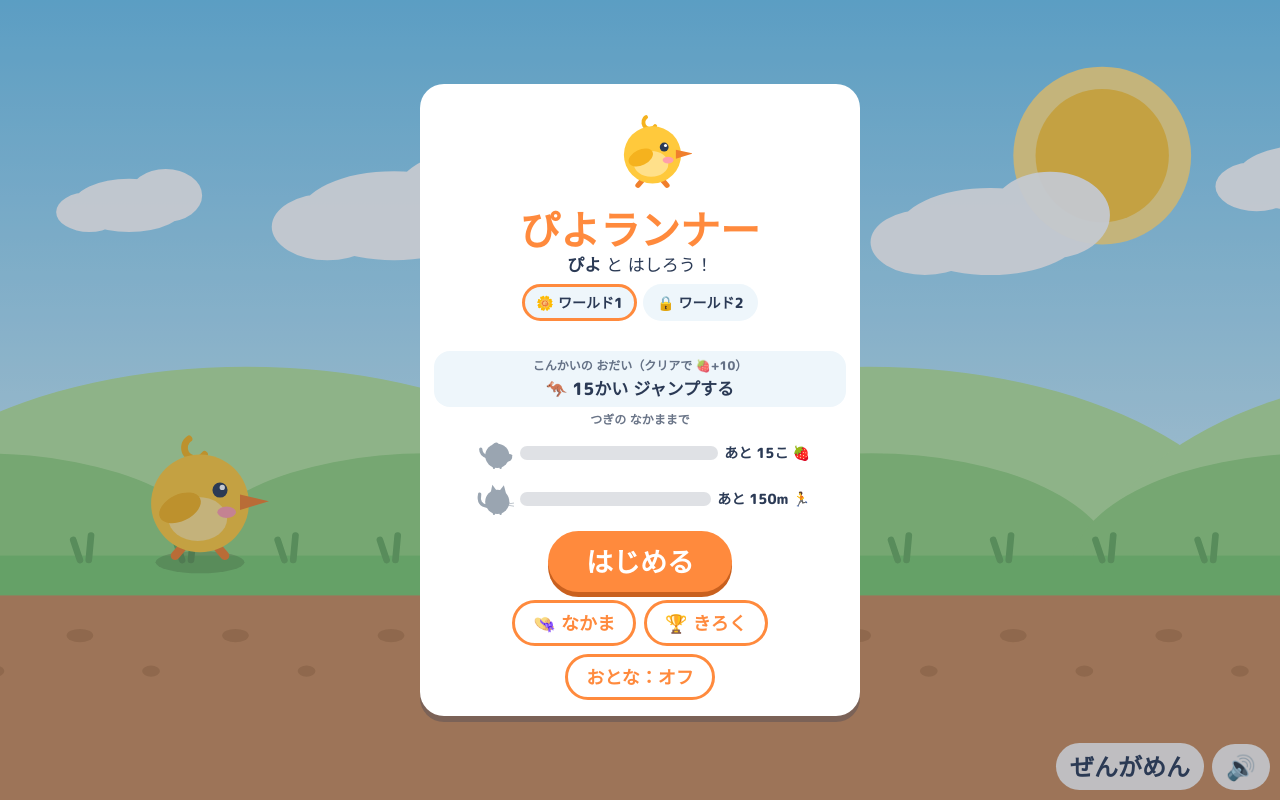
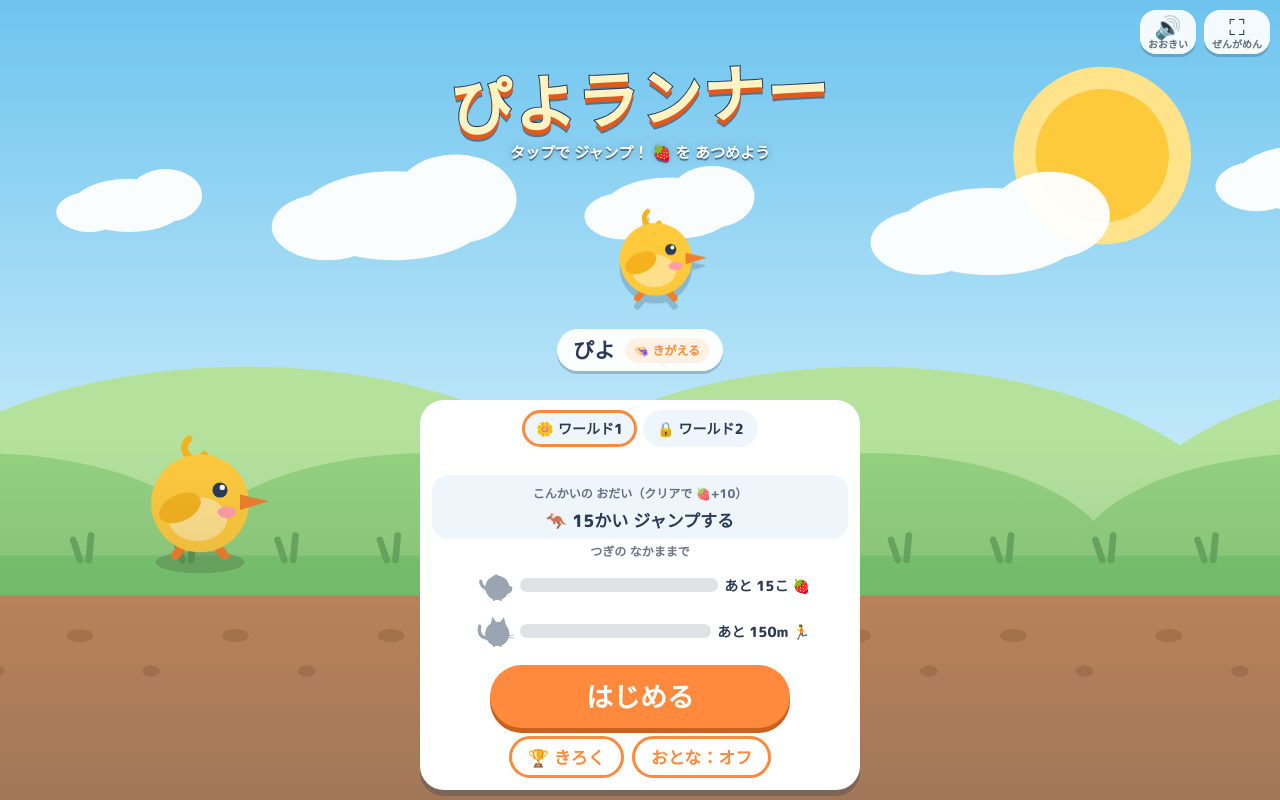
Before and after one commit to Yuh-Mo/piyo-runner, a plain HTML site: page index.html in a window 1280 px wide. Drawn offline with Linux system fonts and the light colour scheme; animation ran at ten frames a second.

Commit message:
Add files via upload

```diff
--- a/index.html
+++ b/index.html
@@ -48,7 +48,35 @@ body{
 .pill{background:rgba(255,255,255,.88);border-radius:999px;padding:5px 14px;display:flex;gap:6px;align-items:center;white-space:nowrap}
 .pill.mini{font-size:clamp(13px,3.4vw,16px);padding:4px 12px}
 .pill.mini.done{background:#FFE9A8}
-#sound,#fsBtn,#pauseBtn{pointer-events:auto;border:0;font:inherit;cursor:pointer;color:inherit}
+#pauseBtn{pointer-events:auto;border:0;font:inherit;cursor:pointer;color:inherit}
+/* ---- title screen ---- */
+.overlay.title{flex-direction:column;justify-content:space-between;align-items:stretch;gap:6px;background:linear-gradient(180deg,rgba(43,58,85,0) 0%,rgba(43,58,85,0) 55%,rgba(43,58,85,.25) 100%);padding:max(10px,env(safe-area-inset-top,0px)) 12px max(10px,env(safe-area-inset-bottom,0px))}
+.quick{position:absolute;top:max(10px,env(safe-area-inset-top,0px));right:10px;display:flex;gap:8px;z-index:2}
+.icon{font:inherit;border:0;cursor:pointer;background:rgba(255,255,255,.92);color:#2B3A55;border-radius:16px;min-width:56px;padding:5px 8px 4px;display:flex;flex-direction:column;align-items:center;gap:0;font-size:22px;line-height:1.1;box-shadow:0 3px 0 rgba(43,58,85,.25)}
+.icon span{font-size:10px;font-weight:800;opacity:.75;white-space:nowrap}
+.icon[hidden]{display:none}
+.icon:active{transform:translateY(2px);box-shadow:0 1px 0 rgba(43,58,85,.25)}
+.quickrow{margin-top:8px}
+.card .icon{background:var(--chip);color:var(--ink);box-shadow:none;min-width:64px}
+.logo{text-align:center;margin-top:58px;flex:none}
+.logo-t{font-size:clamp(40px,12.5vw,62px);font-weight:800;line-height:1;color:#FFF3C4;letter-spacing:.02em;
+  -webkit-text-stroke:2px #2B3A55;paint-order:stroke fill;transform:rotate(-3deg);display:inline-block;
+  text-shadow:0 5px 0 #E05A1D,0 7px 0 rgba(43,58,85,.6);}
+.logo-s{margin:12px 0 0;font-size:clamp(13px,3.6vw,15px);font-weight:800;color:#fff;text-shadow:0 2px 0 rgba(43,58,85,.6),0 0 6px rgba(43,58,85,.4)}
+.hstage{flex:1;display:flex;flex-direction:column;align-items:center;justify-content:center;gap:4px;min-height:0}
+.hstage .hero{filter:drop-shadow(0 8px 0 rgba(43,58,85,.22));animation:bob 1.4s ease-in-out infinite}
+@keyframes bob{0%,100%{transform:translateY(0)}50%{transform:translateY(-6px)}}
+.nametag{font:inherit;border:0;cursor:pointer;background:rgba(255,255,255,.95);color:#2B3A55;border-radius:999px;padding:5px 14px 5px 16px;display:flex;align-items:center;gap:10px;box-shadow:0 3px 0 rgba(43,58,85,.25)}
+.nametag b{font-size:clamp(17px,4.8vw,21px);font-weight:800}
+.nametag span{font-size:12px;font-weight:800;color:var(--accent);background:#FFF1E3;border-radius:999px;padding:3px 9px}
+.panel{background:var(--card);color:var(--ink);border-radius:24px;padding:10px 12px 12px;text-align:center;max-width:440px;width:100%;margin:0 auto;box-shadow:0 6px 0 rgba(43,58,85,.3);flex:none;max-height:62%;overflow-y:auto}
+.panel > * + *{margin-top:6px}
+.panel .mission{margin:6px 0 0}
+.panel button.go{margin-top:10px;width:min(100%,300px);padding:11px 20px}
+.panel .row{margin-top:8px}
+.panel .sub{padding:5px 16px;min-height:38px;font-size:clamp(14px,4vw,17px)}
+@media (max-height:640px){.logo{margin-top:50px}.logo-t{font-size:clamp(32px,10vw,46px)}.logo-s{display:none}.hstage .hero{transform:scale(.8)}.panel .progwrap{display:none}}
+
 .overlay{position:absolute;inset:0;display:flex;align-items:center;justify-content:center;padding:12px;background:rgba(43,58,85,.28)}
 .overlay[hidden]{display:none}
 .card{
@@ -247,31 +275,36 @@ button.sub.small{font-size:15px;padding:4px 14px;margin-top:4px}
           <button class="sub" id="restartBtn">はじめから</button>
           <button class="sub" id="quitBtn">トップへ</button>
         </div>
+        <div class="row quickrow">
+          <button class="icon volBtn" aria-label="おんりょう">🔊<span>おおきい</span></button>
+          <button class="icon fsBtn" aria-label="ぜんがめん きりかえ" hidden>⛶<span>ぜんがめん</span></button>
+        </div>
       </div>
     </div>
   </div>
-  <div class="hud" style="justify-content:flex-end;top:auto;bottom:10px;align-items:center">
-    <button class="pill" id="fsBtn" aria-label="ぜんがめん きりかえ" hidden>ぜんがめん</button>
-    <button class="pill" id="sound" aria-label="おと オン・オフ">🔊</button>
-  </div>
-
-  <div class="overlay" id="startScreen">
-    <div class="card">
-      <canvas class="hero" id="heroCv" data-size="104"></canvas>
-      <h1>ぴよランナー</h1>
-      <p><b id="heroName">ぴよ</b> と はしろう！</p>
+  <div class="overlay title" id="startScreen">
+    <div class="quick">
+      <button class="icon volBtn" aria-label="おんりょう">🔊<span>おおきい</span></button>
+      <button class="icon fsBtn" aria-label="ぜんがめん きりかえ" hidden>⛶<span>ぜんがめん</span></button>
+    </div>
+    <div class="logo">
+      <div class="logo-t">ぴよランナー</div>
+      <p class="logo-s">タップで ジャンプ！ 🍓 を あつめよう</p>
+    </div>
+    <div class="hstage">
+      <canvas class="hero" id="heroCv" data-size="132"></canvas>
+      <button class="nametag" id="pickBtn1" aria-label="なかまを えらぶ"><b id="heroName">ぴよ</b><span>👒 きがえる</span></button>
+    </div>
+    <div class="panel">
       <div class="tools" id="worldRow"></div>
       <div class="tools" id="dbgRow" hidden></div>
-      <p class="soft" id="worldCond" style="font-size:13px;min-height:1.2em;margin:2px 0 0"></p>
+      <p class="soft" id="worldCond" style="font-size:12px;min-height:1.2em;margin:2px 0 0"></p>
       <div class="mission" id="missionBox"></div>
       <div class="progwrap" id="progStart"></div>
-      <div class="btns">
-        <button class="go" id="startBtn">はじめる</button>
-        <div class="row">
-          <button class="sub" id="pickBtn1">👒 なかま</button>
-          <button class="sub" id="rankBtn">🏆 きろく</button>
-          <button class="sub" id="adultBtn">おとな：オフ</button>
-        </div>
+      <button class="go" id="startBtn">はじめる</button>
+      <div class="row">
+        <button class="sub" id="rankBtn">🏆 きろく</button>
+        <button class="sub" id="adultBtn">おとな：オフ</button>
       </div>
     </div>
   </div>
@@ -1494,11 +1527,27 @@ button.sub.small{font-size:15px;padding:4px 14px;margin-top:4px}
   const nameOf = id => isDrawId(id) ? 'おえかき ' + (+id.slice(4) + 1) + 'ごう' : byId(id).name;
 
   // ---------- sound ----------
-  let ac = null, soundOn = true;
+  const VOLS = [[1, '🔊', 'おおきい'], [0.4, '🔉', 'ちいさい'], [0, '🔇', 'なし']];
+  let ac = null, soundOn = true, master = null;
+  function volIdx() { return Math.min(VOLS.length - 1, Math.max(0, save.vol | 0)); }
+  function ensureAc() {
+    ac = ac || new (window.AudioContext || window.webkitAudioContext)();
+    if (!master) { master = ac.createGain(); master.gain.value = VOLS[volIdx()][0]; master.connect(ac.destination); }
+    return ac;
+  }
+  function applyVol() {
+    const [g, ic, lb] = VOLS[volIdx()];
+    soundOn = g > 0;
+    if (master) master.gain.value = g;
+    document.querySelectorAll('.volBtn').forEach(b => { b.innerHTML = ic + '<span>' + lb + '</span>'; });
+    if (!soundOn) { stopBgm(); bgm.song = null; } else refreshBgm();
+  }
+  function cycleVol() { save.vol = (volIdx() + 1) % VOLS.length; persist(); applyVol(); if (soundOn) tone(660, 0.08, 'square', 0.05); }
+  document.querySelectorAll('.volBtn').forEach(b => b.addEventListener('click', e => { e.stopPropagation(); cycleVol(); }));
   function tone(f, d, type = 'square', vol = 0.07, slide = 0, delay = 0) {
     if (!soundOn) return;
     try {
-      ac = ac || new (window.AudioContext || window.webkitAudioContext)();
+      ensureAc();
       const t0 = ac.currentTime + delay;
       const o = ac.createOscillator(), g = ac.createGain();
       o.type = type;
@@ -1506,7 +1555,7 @@ button.sub.small{font-size:15px;padding:4px 14px;margin-top:4px}
       if (slide) o.frequency.linearRampToValueAtTime(f + slide, t0 + d);
       g.gain.setValueAtTime(vol, t0);
       g.gain.exponentialRampToValueAtTime(0.001, t0 + d);
-      o.connect(g); g.connect(ac.destination);
+      o.connect(g); g.connect(master);
       o.start(t0); o.stop(t0 + d + 0.02);
     } catch (e) {}
   }
@@ -1556,9 +1605,9 @@ button.sub.small{font-size:15px;padding:4px 14px;margin-top:4px}
   function playBgm(name) {
     if (!soundOn) { bgm.song = name; return; }
     try {
-      ac = ac || new (window.AudioContext || window.webkitAudioContext)();
+      ensureAc();
       if (ac.state === 'suspended') ac.resume();
-      if (!bgm.gain) { bgm.gain = ac.createGain(); bgm.gain.gain.value = 1; bgm.gain.connect(ac.destination); }
+      if (!bgm.gain) { bgm.gain = ac.createGain(); bgm.gain.gain.value = 1; bgm.gain.connect(master); }
       if (bgm.song === name && bgm.timer) return;
       stopBgm();
       bgm.song = name; bgm.mi = 0; bgm.bi = 0; bgm.pi = 0; bgm.mAt = ac.currentTime + 0.1; bgm.bAt = ac.currentTime + 0.1; bgm.pAt = ac.currentTime + 0.1;
@@ -1571,12 +1620,6 @@ button.sub.small{font-size:15px;padding:4px 14px;margin-top:4px}
   function refreshBgm() { const want = bgmFor(); if (!soundOn) { stopBgm(); bgm.song = want; return; } if (state === 'pause') { stopBgm(); bgm.song = null; return; } playBgm(want); }
   document.addEventListener('visibilitychange', () => { if (document.hidden) stopBgm(); else setTimeout(refreshBgm, 200); });
   const jingle = (notes, step = 0.1, d = 0.16, vol = 0.05) => notes.forEach((f, i) => tone(f, d, 'square', vol, 0, i * step));
-  $('sound').addEventListener('click', e => {
-    e.stopPropagation();
-    soundOn = !soundOn;
-    $('sound').textContent = soundOn ? '🔊' : '🔇';
-    if (!soundOn) { stopBgm(); bgm.song = null; } else refreshBgm();
-  });
 
   // ---------- previews ----------
   function drawPreview(canvas, id, locked, anim, hatId) {
@@ -3671,10 +3714,9 @@ button.sub.small{font-size:15px;padding:4px 14px;margin-top:4px}
     if (ex && fsEl()) { try { const r = ex.call(document); if (r && r.catch) r.catch(() => {}); } catch (e) {} }
   }
   if (fsReq) {
-    const fsBtn = $('fsBtn');
-    fsBtn.hidden = false;
-    fsBtn.addEventListener('click', e => { e.stopPropagation(); fsEl() ? exitFull() : goFull(); });
-    const sync = () => { fsBtn.textContent = fsEl() ? 'もどす' : 'ぜんがめん'; setTimeout(resize, 50); };
+    const fsBtns = document.querySelectorAll('.fsBtn');
+    fsBtns.forEach(b => { b.hidden = false; b.addEventListener('click', e => { e.stopPropagation(); fsEl() ? exitFull() : goFull(); }); });
+    const sync = () => { fsBtns.forEach(b => { b.innerHTML = fsEl() ? '⤢<span>もどす</span>' : '⛶<span>ぜんがめん</span>'; }); setTimeout(resize, 50); };
     document.addEventListener('fullscreenchange', sync);
     document.addEventListener('webkitfullscreenchange', sync);
   }
@@ -3841,7 +3883,7 @@ button.sub.small{font-size:15px;padding:4px 14px;margin-top:4px}
       row.appendChild(b);
     });
   }
-  document.querySelector('#startScreen h1').addEventListener('click', () => {
+  document.querySelector('#startScreen .logo-t').addEventListener('click', () => {
     const now = Date.now();
     if (now - titleTapT > 1500) titleTaps = 0;
     titleTapT = now; titleTaps++;
@@ -4223,6 +4265,7 @@ button.sub.small{font-size:15px;padding:4px 14px;margin-top:4px}
   }
   newMission();
   updatePalette(0);
+  applyVol();
   refreshStart();
 })();
 </script>
```
